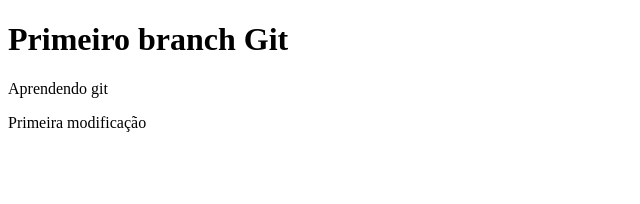
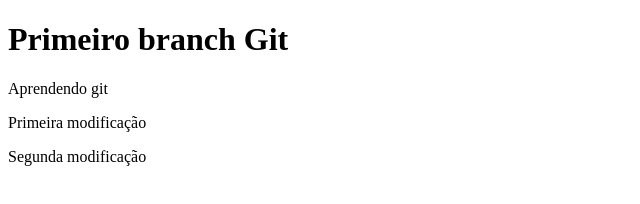
Before and after one commit to luizsen4/tutorial_git, a plain HTML site: page index.html in a window 1280 px wide. Shown: the whole page, without its empty margins (0-640 px from the left). Drawn offline with Linux system fonts and the light colour scheme.

Commit message:
nova demanda

```diff
--- a/index.html
+++ b/index.html
@@ -9,5 +9,6 @@
     <h1>Primeiro branch Git</h1>
     <p>Aprendendo git</p>
     <p>Primeira modificação</p>
+    <p>Segunda modificação</p>
 </body>
 </html>
```
